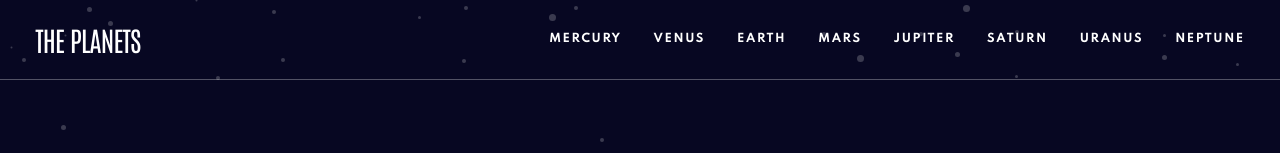
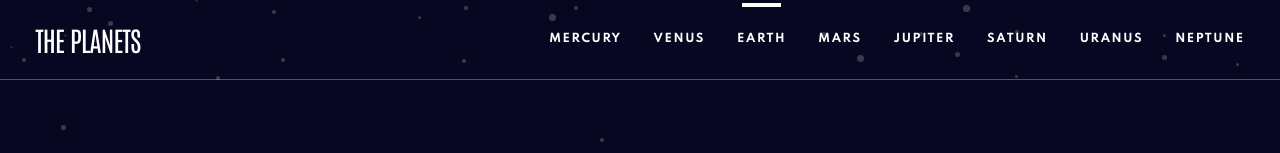
Before and after one commit to Dirk19991/planets, a React (Vite) app: page / in a window 1280 px wide. Shown: the top 153 px of the page. Built offline with nearby package versions, Linux system fonts and the light colour scheme.

Commit message:
refactor animations, create util functions for getting animation styles

```diff
--- a/src/features/header/Header.tsx
+++ b/src/features/header/Header.tsx
@@ -4,6 +4,7 @@ import { Flex } from '../../common/Flex';
 import { Planet } from '../mainInfo/mainInfoSlice';
 import { setPlanet } from '../mainInfo/mainInfoSlice';
 import { setActivePlanet } from '../../app/animationSlice';
+import { motion } from 'framer-motion';
 
 const HeaderFlex = styled(Flex)`
   color: white;
@@ -30,26 +31,19 @@ const PlanetsHeader = styled.div`
   cursor: pointer;
 `;
 
-const PlanetDiv = styled.div`
+const PlanetDiv = styled(motion.div)`
   position: relative;
+`;
 
-  &::before {
-    content: '';
-    position: absolute;
-    display: block;
-    width: 10%;
-    height: 4px;
-    background-color: green;
-    top: -30px;
-    left: 0;
-    opacity: 0;
-    transition: width 0.5s;
-  }
-
-  &:hover::before {
-    opacity: 1;
-    width: 100%;
-  }
+const UpperLine = styled(motion.div)`
+  position: absolute;
+  display: block;
+  width: 0%;
+  height: 4px;
+  background-color: white;
+  top: -30px;
+  left: 10%;
+  opacity: 1;
 `;
 
 function Header() {
@@ -76,7 +70,7 @@ function Header() {
     setTimeout(() => {
       dispatch(setActivePlanet(true));
       dispatch(setPlanet({ planet: planet, infoType: 'overview' }));
-    }, 1000);
+    }, 700);
   };
 
   return (
@@ -85,7 +79,17 @@ function Header() {
         <PlanetsHeader>THE PLANETS</PlanetsHeader>
         <PlanetsFlex justify='space-between' align='center' gap='2rem'>
           {planets.map((planet) => (
-            <PlanetDiv onClick={() => setPlanetHandler(planet)} key={planet}>
+            <PlanetDiv
+              whileHover={{
+                scale: 1.2,
+                transition: { duration: 0.3 },
+              }}
+              onClick={() => setPlanetHandler(planet)}
+              key={planet}
+            >
+              {currentPlanet === planet && (
+                <UpperLine animate={{ width: '80%' }} />
+              )}
               {planet.toUpperCase()}
             </PlanetDiv>
           ))}
--- a/src/features/mainInfo/buttons/Buttons.tsx
+++ b/src/features/mainInfo/buttons/Buttons.tsx
@@ -37,16 +37,19 @@ const Number = styled(Flex)`
 
 function Buttons() {
   const dispatch = useAppDispatch();
+  const currentInfoType = useAppSelector((state) => state.mainInfo.infoType);
 
   const infoTypeHandler = (infoType: InfoType) => {
-    dispatch(setActivePlanet(false));
+    if (infoType === currentInfoType) {
+      return;
+    }
+    dispatch(setActiveInfoType(false));
+
     setTimeout(() => {
-      dispatch(setActivePlanet(true));
       dispatch(setPlanet({ infoType: infoType }));
-    }, 1000);
+      dispatch(setActiveInfoType(true));
+    }, 700);
   };
-
-  const currentInfoType = useAppSelector((state) => state.mainInfo.infoType);
 
   return (
     <Flex direction='column' gap='1rem'>
--- a/src/features/mainInfo/planetIcon/PlanetIcon.tsx
+++ b/src/features/mainInfo/planetIcon/PlanetIcon.tsx
@@ -1,7 +1,8 @@
 import styled from 'styled-components';
 import { useAppSelector } from '../../../app/store';
-import { InfoType, Planet } from '../mainInfoSlice';
 import { motion } from 'framer-motion';
+import { getIconAnimation } from '../../../utils/animations';
+import { getImgUrl } from '../../../utils/getImgUrl';
 
 interface PlanetIconContainerProps {
   image?: string;
@@ -33,25 +34,15 @@ const PlanetImage = styled(motion.img)`
   height: 100%;
 `;
 
-function getImgUrl(name: Planet, infoType: InfoType) {
-  const planet = name.toLowerCase();
-  switch (infoType) {
-    case 'overview':
-      return [`/src/assets/images/planet-${planet}.svg`];
-    case 'internal':
-      return [`/src/assets/images/planet-${planet}-internal.svg`];
-    case 'surface':
-      return [
-        `/src/assets/images/planet-${planet}.svg`,
-        `/src/assets/images/planet-${planet}-geology.png`,
-      ];
-  }
-}
-
 function PlanetIcon() {
   const currentPlanet = useAppSelector((state) => state.mainInfo.planet);
   const currentInfoType = useAppSelector((state) => state.mainInfo.infoType);
-  const active = useAppSelector((state) => state.animation.isActivePlanet);
+  const activePlanet = useAppSelector(
+    (state) => state.animation.isActivePlanet
+  );
+  const activeInfoType = useAppSelector(
+    (state) => state.animation.isActiveInfoType
+  );
 
   let beforeImageLink;
   currentInfoType === 'surface'
@@ -60,12 +51,8 @@ function PlanetIcon() {
 
   return (
     <PlanetIconContainer
-      initial={{ opacity: 0, scale: 0.5 }}
-      animate={
-        active
-          ? { x: 0, y: 0, rotate: 0, opacity: 1, scale: 1 }
-          : { x: -500, y: -300, rotate: 180, opacity: 0, scale: 0.5 }
-      }
+      initial={{ opacity: 1, scale: 1 }}
+      animate={getIconAnimation(activePlanet, activeInfoType)}
       transition={{ duration: 0.5 }}
       image={beforeImageLink}
     >
--- a/src/features/mainInfo/planetInfo/PlanetInfo.tsx
+++ b/src/features/mainInfo/planetInfo/PlanetInfo.tsx
@@ -3,7 +3,8 @@ import data from '../../../data/planets.json';
 import { useAppSelector } from '../../../app/store';
 import { Flex } from '../../../common/Flex';
 import Buttons from '../buttons/Buttons';
-import { motion, AnimatePresence } from 'framer-motion';
+import { motion } from 'framer-motion';
+import { getTextAnimation } from '../../../utils/animations';
 
 const FlexPlanetInfo = styled(Flex)`
   width: 35%;
@@ -27,7 +28,12 @@ const PlanetDescription = styled(motion.div)`
 function PlanetInfo() {
   const currentPlanet = useAppSelector((state) => state.mainInfo.planet);
   const currentInfoType = useAppSelector((state) => state.mainInfo.infoType);
-  const active = useAppSelector((state) => state.animation.isActivePlanet);
+  const activePlanet = useAppSelector(
+    (state) => state.animation.isActivePlanet
+  );
+  const activeInfoType = useAppSelector(
+    (state) => state.animation.isActiveInfoType
+  );
 
   const currentPlanetInfo = data.filter((elem) => elem.name === currentPlanet);
   const name = currentPlanetInfo[0].name;
@@ -41,14 +47,14 @@ function PlanetInfo() {
     >
       <PlanetName
         initial={{ opacity: 1 }}
-        animate={active ? { opacity: 1 } : { opacity: 0 }}
+        animate={getTextAnimation(activePlanet, activeInfoType)}
         transition={{ duration: 0.5 }}
       >
         {name}
       </PlanetName>
       <PlanetDescription
         initial={{ opacity: 1 }}
-        animate={active ? { opacity: 1 } : { opacity: 0 }}
+        animate={getTextAnimation(activePlanet, activeInfoType)}
         transition={{ duration: 0.5 }}
       >
         {description}
--- /dev/null
+++ b/src/utils/animations.ts
@@ -0,0 +1,25 @@
+export function getIconAnimation(
+  activePlanet: boolean,
+  activeInfoType: boolean
+) {
+  if (activePlanet && activeInfoType) {
+    return { x: 0, y: 0, rotate: 0, opacity: 1, scale: 1 };
+  } else if (activeInfoType) {
+    return { x: -500, y: -300, rotate: 180, opacity: 0, scale: 0.5 };
+  } else {
+    return { rotate: 180, opacity: 0, scale: 0.5 };
+  }
+}
+
+export function getTextAnimation(
+  activePlanet: boolean,
+  activeInfoType: boolean
+) {
+  if (activePlanet && activeInfoType) {
+    return { opacity: 1 };
+  } else if (activeInfoType) {
+    return { opacity: 0 };
+  } else {
+    return { opacity: 0 };
+  }
+}
--- /dev/null
+++ b/src/utils/getImgUrl.ts
@@ -0,0 +1,16 @@
+import { InfoType, Planet } from '../features/mainInfo/mainInfoSlice';
+
+export function getImgUrl(name: Planet, infoType: InfoType) {
+  const planet = name.toLowerCase();
+  switch (infoType) {
+    case 'overview':
+      return [`/src/assets/images/planet-${planet}.svg`];
+    case 'internal':
+      return [`/src/assets/images/planet-${planet}-internal.svg`];
+    case 'surface':
+      return [
+        `/src/assets/images/planet-${planet}.svg`,
+        `/src/assets/images/planet-${planet}-geology.png`,
+      ];
+  }
+}
```
Also changed, not shown: src/utils/test.ts (deleted).
